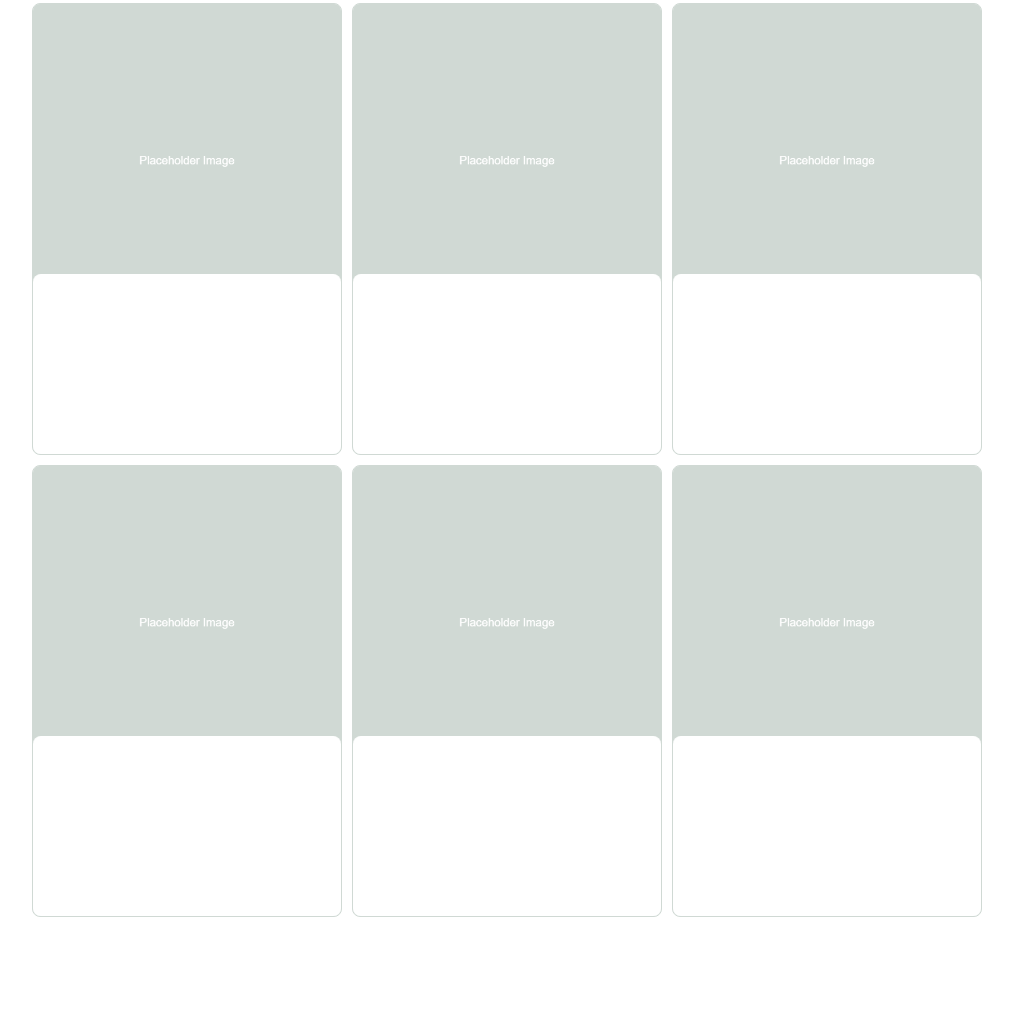
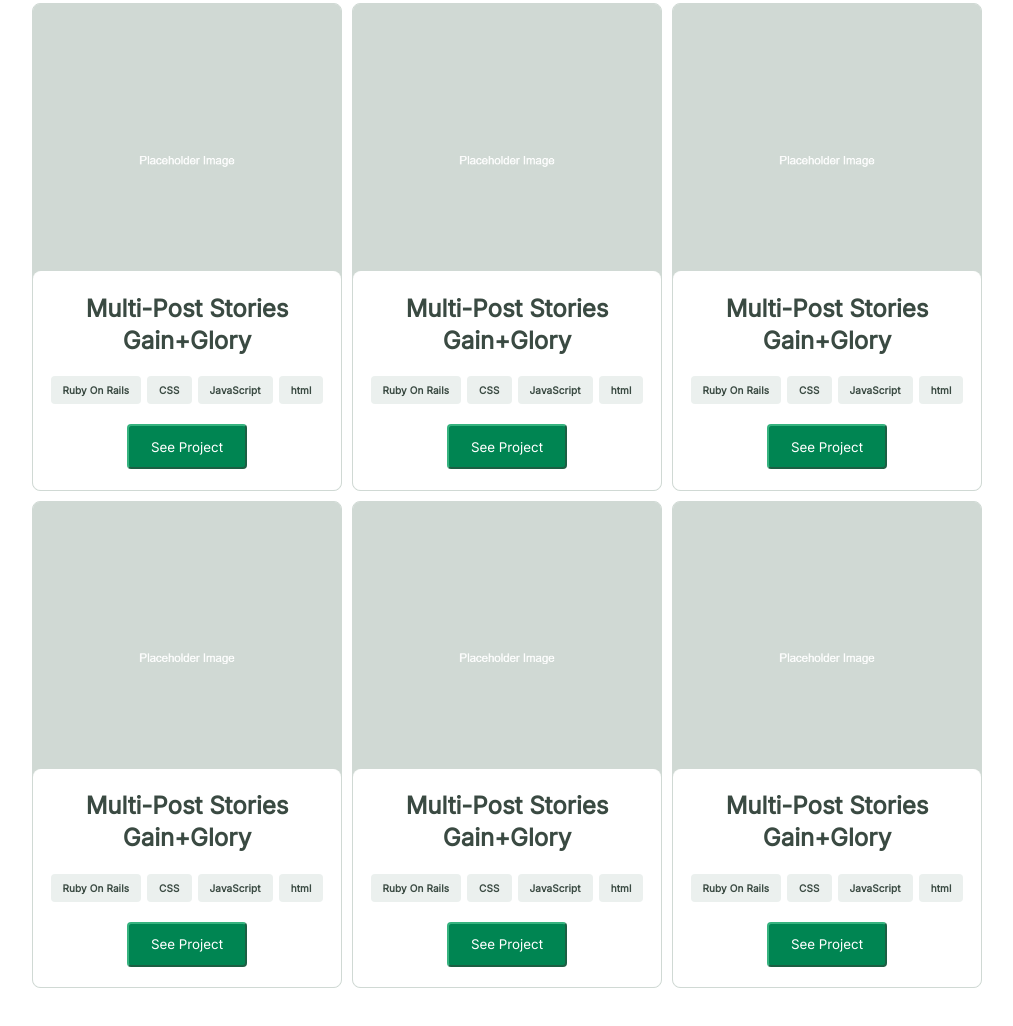
Before and after one commit to RitobrotoMukherjee/Work-Portfolio, a website: page index.html in a window 1280 px wide. Shown: the part 837-1863 px from the top of the page, without its empty margins (133-1146 px from the left). Before the commit the page ends 1808 px from the top, so only its background shows below. Drawn offline with Linux system fonts and the light colour scheme.

Commit message:
Design Potfolio project grid

```diff
--- a/css/style.css
+++ b/css/style.css
@@ -11,11 +11,13 @@ a:hover {
 }
 
 .button {
-  height: 48px;
-  width: 91px;
+  height: 45px;
+  width: 120px;
   border-radius: 4px;
   border-color: #36b37f;
-  padding: 12px;
+  padding: 10px;
+  color: #fff;
+  background-color: #008552;
 }
 
 .button-enabled {
@@ -170,7 +172,7 @@ a:hover {
 }
 
 .image-container {
-  height: 60%;
+  height: 55%;
   width: auto;
 }
 
@@ -184,7 +186,39 @@ a:hover {
   background-color: #ffff;
   border-top: 1px solid #ffff;
   border-radius: 8px;
-  height: 40%;
+  height: 45%;
   width: 100%;
   text-align: center;
+  display: flex;
+  flex-direction: column;
+  align-items: center;
+  justify-content: space-around;
+  padding: 12px 0;
 }
+
+.category-list {
+  color: #ebf0ee;
+  display: flex;
+  justify-content: space-between;
+  align-items: center;
+  flex-wrap: wrap;
+  list-style-type: none;
+}
+
+.title-header {
+  font-weight: 600;
+  font-size: 24px;
+  line-height: 32px;
+  color: #3a4a42;
+}
+
+.category-items {
+  background: #ebf0ee;
+  border-radius: 4px;
+  padding: 8px 12px;
+  font-weight: 600;
+  font-size: 10px;
+  letter-spacing: 0.01em;
+  color: #3a4a42;
+  margin: 3px;
+}
--- a/index.html
+++ b/index.html
@@ -78,48 +78,90 @@
                 <div class="image-container">
                     <img src="./assets/placeholders/dummy.png" alt="Image Place Holder">
                 </div>
-                <div class="project-description">
-
+                <div class="project-description text-center">
+                    <h2 class="title-header">Multi-Post Stories Gain+Glory</h2>
+                    <ul class="category-list">
+                        <li class="category-items">Ruby On Rails</li>
+                        <li class="category-items">CSS</li>
+                        <li class="category-items">JavaScript</li>
+                        <li class="category-items">html</li>
+                    </ul>
+                    <button class="button text-center" type="button">See Project</button>
                 </div>
             </div>
             <div class="grid-items">
                 <div class="image-container">
                     <img src="./assets/placeholders/dummy.png" alt="Image Place Holder">
                 </div>
-                <div class="project-description">
-
+                <div class="project-description text-center">
+                    <h2 class="title-header">Multi-Post Stories Gain+Glory</h2>
+                    <ul class="category-list">
+                        <li class="category-items">Ruby On Rails</li>
+                        <li class="category-items">CSS</li>
+                        <li class="category-items">JavaScript</li>
+                        <li class="category-items">html</li>
+                    </ul>
+                    <button class="button text-center" type="button">See Project</button>
                 </div>
             </div>
             <div class="grid-items">
                 <div class="image-container">
                     <img src="./assets/placeholders/dummy.png" alt="Image Place Holder">
                 </div>
-                <div class="project-description">
-
+                <div class="project-description text-center">
+                    <h2 class="title-header">Multi-Post Stories Gain+Glory</h2>
+                    <ul class="category-list">
+                        <li class="category-items">Ruby On Rails</li>
+                        <li class="category-items">CSS</li>
+                        <li class="category-items">JavaScript</li>
+                        <li class="category-items">html</li>
+                    </ul>
+                    <button class="button text-center" type="button">See Project</button>
                 </div>
             </div>
             <div class="grid-items">
                 <div class="image-container">
                     <img src="./assets/placeholders/dummy.png" alt="Image Place Holder">
                 </div>
-                <div class="project-description">
-
+                <div class="project-description text-center">
+                    <h2 class="title-header">Multi-Post Stories Gain+Glory</h2>
+                    <ul class="category-list">
+                        <li class="category-items">Ruby On Rails</li>
+                        <li class="category-items">CSS</li>
+                        <li class="category-items">JavaScript</li>
+                        <li class="category-items">html</li>
+                    </ul>
+                    <button class="button text-center" type="button">See Project</button>
                 </div>
             </div>
             <div class="grid-items">
                 <div class="image-container">
                     <img src="./assets/placeholders/dummy.png" alt="Image Place Holder">
                 </div>
-                <div class="project-description">
-
+                <div class="project-description text-center">
+                    <h2 class="title-header">Multi-Post Stories Gain+Glory</h2>
+                    <ul class="category-list">
+                        <li class="category-items">Ruby On Rails</li>
+                        <li class="category-items">CSS</li>
+                        <li class="category-items">JavaScript</li>
+                        <li class="category-items">html</li>
+                    </ul>
+                    <button class="button text-center" type="button">See Project</button>
                 </div>
             </div>
             <div class="grid-items">
                 <div class="image-container">
                     <img src="./assets/placeholders/dummy.png" alt="Image Place Holder">
                 </div>
-                <div class="project-description">
-
+                <div class="project-description text-center">
+                    <h2 class="title-header">Multi-Post Stories Gain+Glory</h2>
+                    <ul class="category-list">
+                        <li class="category-items">Ruby On Rails</li>
+                        <li class="category-items">CSS</li>
+                        <li class="category-items">JavaScript</li>
+                        <li class="category-items">html</li>
+                    </ul>
+                    <button class="button text-center" type="button">See Project</button>
                 </div>
             </div>
         </div>
```
